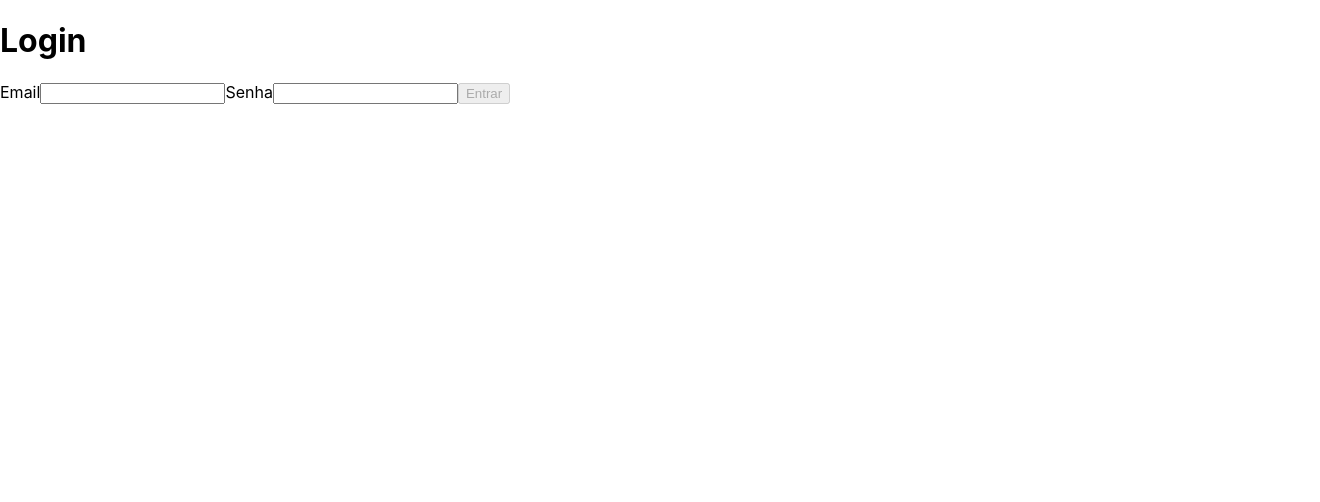
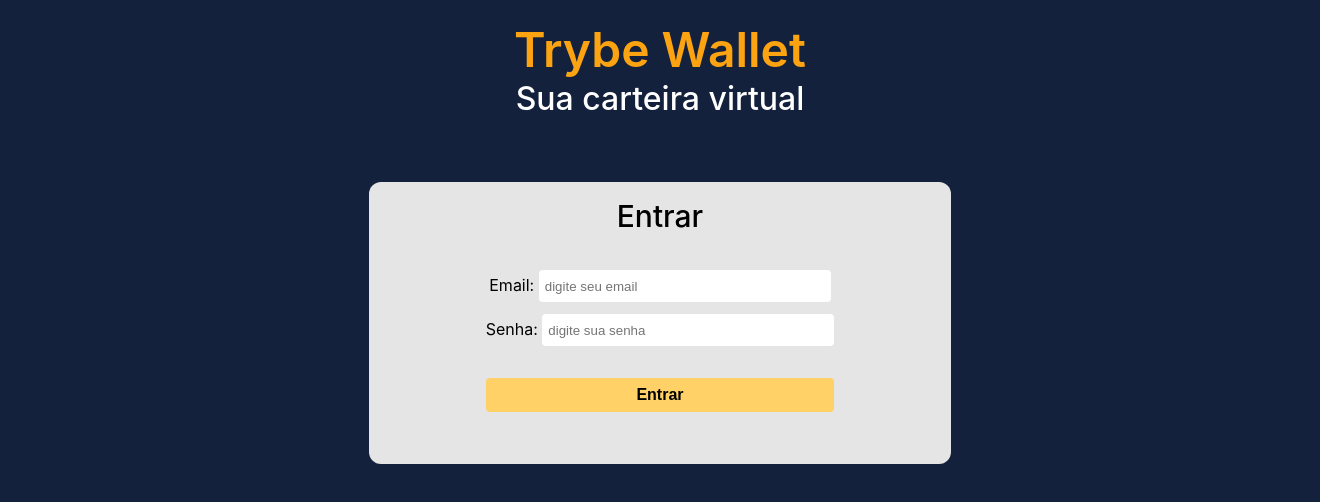
Before and after one commit to angelasalomao/trybe-wallet, a React (Create React App) app: page / in a window 1280 px wide. Shown: the top 502 px of the page, 1320 px wide, since content can reach past the window. Built offline with nearby package versions, Linux system fonts and the light colour scheme.

Commit message:
adicionado estilização da página login

```diff
--- /dev/null
+++ b/src/pages/Login.css
@@ -0,0 +1,80 @@
+* {
+  margin: 0;
+  padding: 0;
+}
+
+.main-login {
+  background-color: #14213D;
+  text-align: center;
+  width: 100vw;
+  height: 100vh;
+  padding: 20px;
+}
+
+.title {
+  color: #FCA311;
+  font-size: 48px;
+  font-weight: 600;
+}
+
+.sub-title {
+  color: white;
+  font-weight: 500;
+  font-size: 32px;
+}
+
+.login {
+  display: flex;
+  align-items: center;
+  flex-direction: column;
+  /* margin-top: 15%; */
+  margin: 5% auto 0;
+  width: 550px;
+  height: 250px;
+  padding: 16px;
+  background-color: #E5E5E5;
+  border-radius: 12px;
+}
+
+h1, h2 {
+  margin: 0;
+}
+
+h3 {
+  font-size: 30px;
+  font-weight: 500;
+}
+
+form {
+  margin: 0;
+  padding: 16px;
+  display: flex;
+  flex-direction: column;
+  margin-top: 20px;
+  font-size: 16px;
+}
+
+.input-email, .input-password {
+  height: 20px;
+  width: 280px;
+  margin-bottom: 12px;
+  padding: 6px;
+  border: none;
+  border-radius: 4px;
+}
+
+.btn-submit {
+  padding: 8px;
+  margin-top: 20px;
+  border: none;
+  border-radius: 4px;
+  color: black;
+  font-weight: 600;
+  font-size: 16px;
+  background-color: #FCA311;
+  cursor: pointer;
+}
+
+.btn-submit:disabled {
+  background-color: #ffd166;
+}
--- a/src/pages/Login.js
+++ b/src/pages/Login.js
@@ -2,6 +2,7 @@ import PropTypes from 'prop-types';
 import React from 'react';
 import { connect } from 'react-redux';
 import { user } from '../actions';
+import './Login.css';
 
 class Login extends React.Component {
   constructor() {
@@ -42,36 +43,49 @@ class Login extends React.Component {
   render() {
     const { email, password, isDisabled } = this.state;
     return (
-      <div>
-        <h1>Login</h1>
+      <div className="main-login">
+        <div className="titles-page">
+        <h1 className="title">Trybe Wallet</h1>
+        <h2 className="sub-title">Sua carteira virtual</h2>
+        </div>
+      <div className="login">
+        <h3>Entrar</h3>
         <form onSubmit={ this.formSubmit }>
           <label htmlFor="email-input">
-            Email
+            Email:
+            {' '}
             <input
               type="email"
               data-testid="email-input"
               onChange={ this.handleChange }
               value={ email }
               name="email"
+              placeholder="digite seu email"
+              className="input-email"
             />
           </label>
           <label htmlFor="password-input">
-            Senha
+            Senha:
+            {' '}
             <input
               type="password"
               data-testid="password-input"
               onChange={ this.handleChange }
               value={ password }
               name="password"
+              placeholder="digite sua senha"
+              className="input-password"
             />
           </label>
           <button
             type="submit"
             disabled={ isDisabled }
+            className="btn-submit"
           >
             Entrar
           </button>
         </form>
+      </div>
       </div>
     );
   }
```
